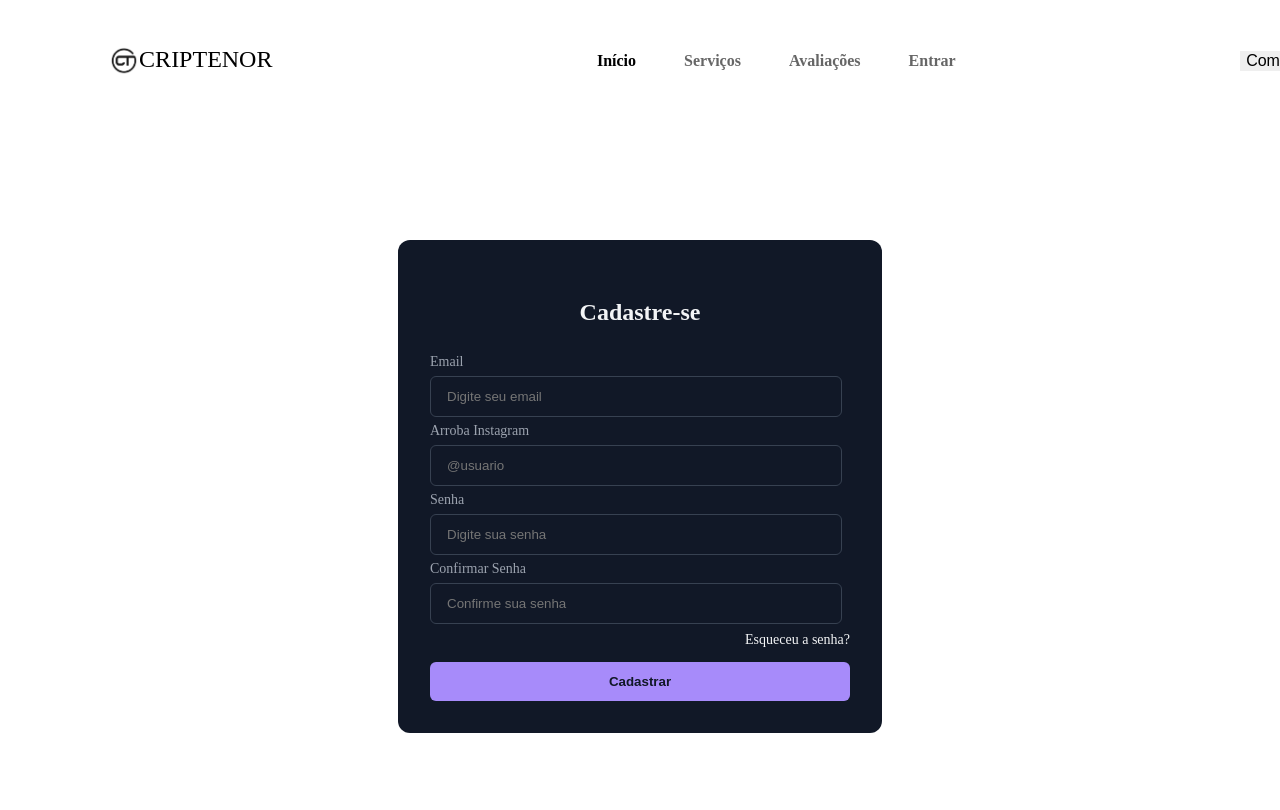
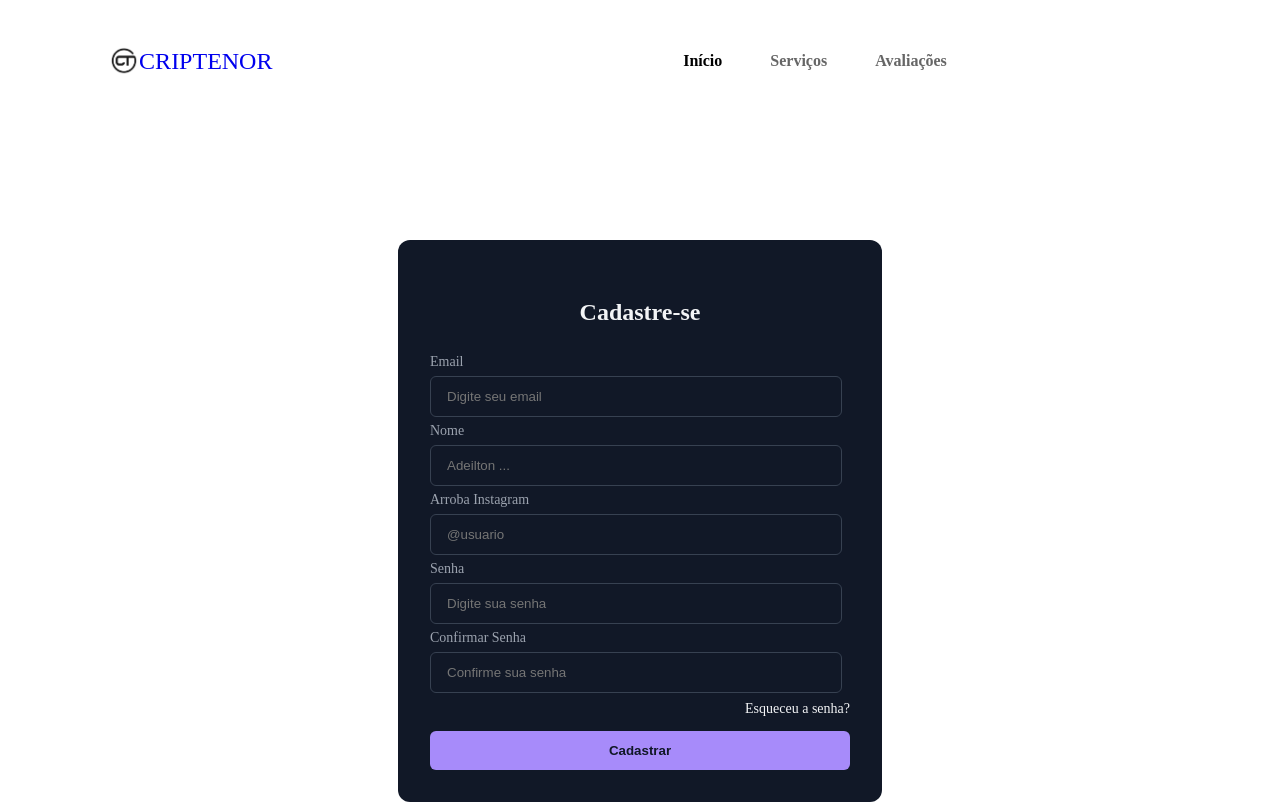
Before and after one commit to cp2-dc-info-projeto-final/criptenor, a SvelteKit app in the folder web/: page /cadastro in a window 1280 px wide. Shown: the top 810 px of the page. Built offline with nearby package versions, Linux system fonts and the light colour scheme.

Commit message:
Adicionando lógica para adicionar a campo nome no banco de dados e no formulário

```diff
--- a/web/src/routes/cadastro/+page.svelte
+++ b/web/src/routes/cadastro/+page.svelte
@@ -144,6 +144,10 @@
         <input type="email" name="email" id="email" placeholder="Digite seu email">
       </div>
       <div class="input-group">
+        <label for="nome">Nome</label>
+        <input type="text" name="nome" id="nome" placeholder="Adeilton ...">
+      </div>
+      <div class="input-group">
         <label for="arroba">Arroba Instagram</label>
         <input type="text" name="arroba" id="arroba" placeholder="@usuario">
       </div>
--- a/web/src/routes/componentes/Nav.svelte
+++ b/web/src/routes/componentes/Nav.svelte
@@ -1,3 +1,4 @@
+
 <script>
   import { onMount } from 'svelte';
   import { goto } from '$app/navigation';
@@ -23,6 +24,7 @@
   // Função para fazer logout
   function logout() {
     sessionStorage.removeItem('user'); // Limpa a sessão
+    userId = null; // Atualiza o estado local para refletir o logout
     goto('/login'); // Redireciona para a página de login
   }
 </script>
@@ -115,6 +117,13 @@
   }
   .logo{
     display: flex;
+    justify-content: center;
+    align-items: center;
+    text-align: center;
+
+  }
+  a{
+    text-decoration: none;
   }
   .button_analise{
     text-decoration: none;
@@ -123,10 +132,12 @@
 
 <header>
   <nav id="navbar">
+    <a href="/">
       <div class="logo">
         <img src="criptenor.png" width="30" height="30" alt="Logo Criptenor">
         <span id="nav_logo">CRIPTENOR</span>
       </div>
+    </a>
 
     <ul id="nav_list">
       <li class="nav-item active">
@@ -144,23 +155,20 @@
           <a href="/adm">Administração</a>
         </li>
       {/if}
+    </ul>
 
+    <!-- Botão Entrar/Sair -->
     {#if userId}
-        <li class="nav-item">
-          <button class="btn btn-link" on:click={logout}>Sair</button>
-        </li>
+      <button class="btn-default" on:click={logout}>
+        Sair
+      </button>
     {:else}
-        <li class="nav-item">
-          <a href="/login">Entrar</a>
-        </li>
-      {/if}
-    </ul>
-    <a class="button_analise" href="/dashboard">
+      <a class="button_analise" href="/login">
         <button class="btn-default">
-        Começar Análise
+          Entrar
         </button>
       </a>
-
+    {/if}
 
     <button id="mobile_btn">
       <i class="fa-solid fa-bars"></i>
--- a/web/src/routes/componentes/adm/ListaUsuarios.svelte
+++ b/web/src/routes/componentes/adm/ListaUsuarios.svelte
@@ -87,12 +87,14 @@
     .icons button {
         border: 0;
         background-color: transparent;
+
     }
     .icons img {
         width: 25px;
         background-color: aquamarine;
         border-radius: 5px;
         padding: 3px;
+        margin-left: 5px;
     }
     /* Estilos do popup */
     .popup {
```
Also changed, not shown: 1 other file (tests, documents, lock files or other folders). Lines whose indentation alone changed are shown as unchanged.
